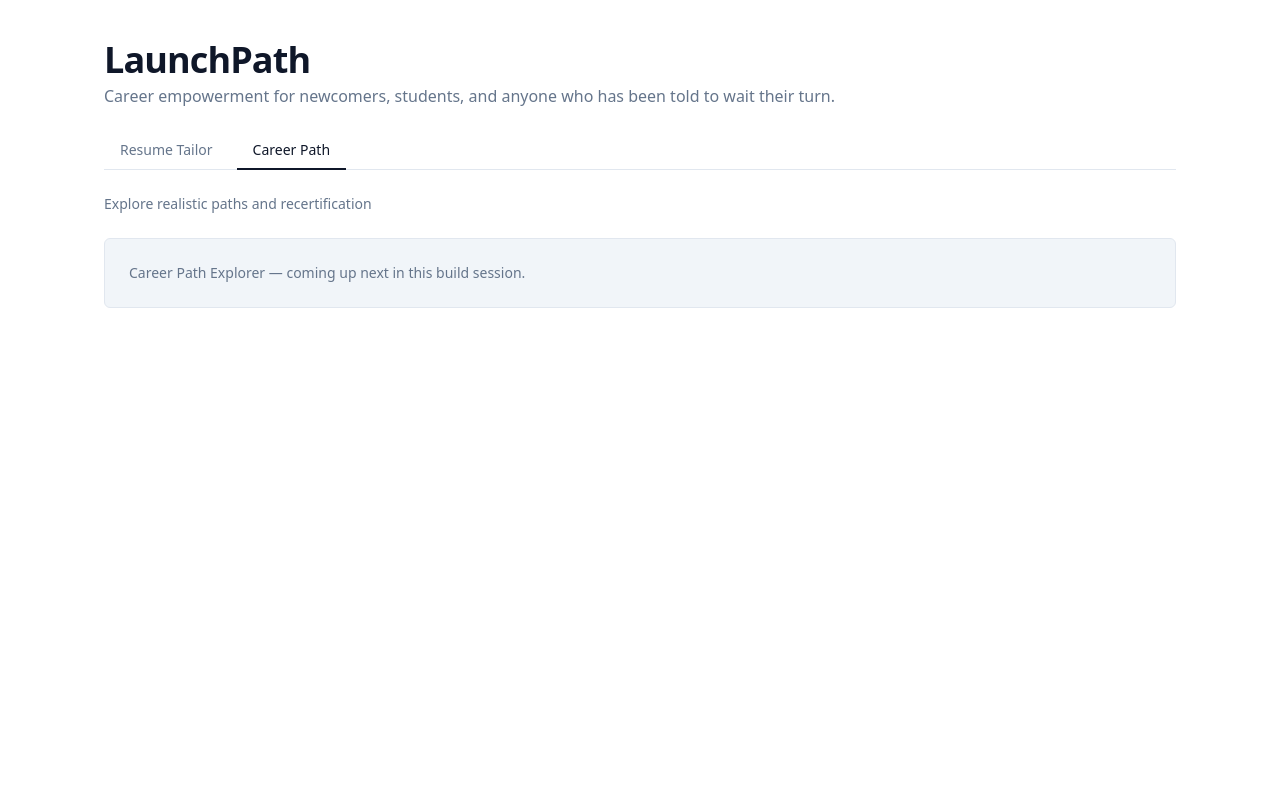
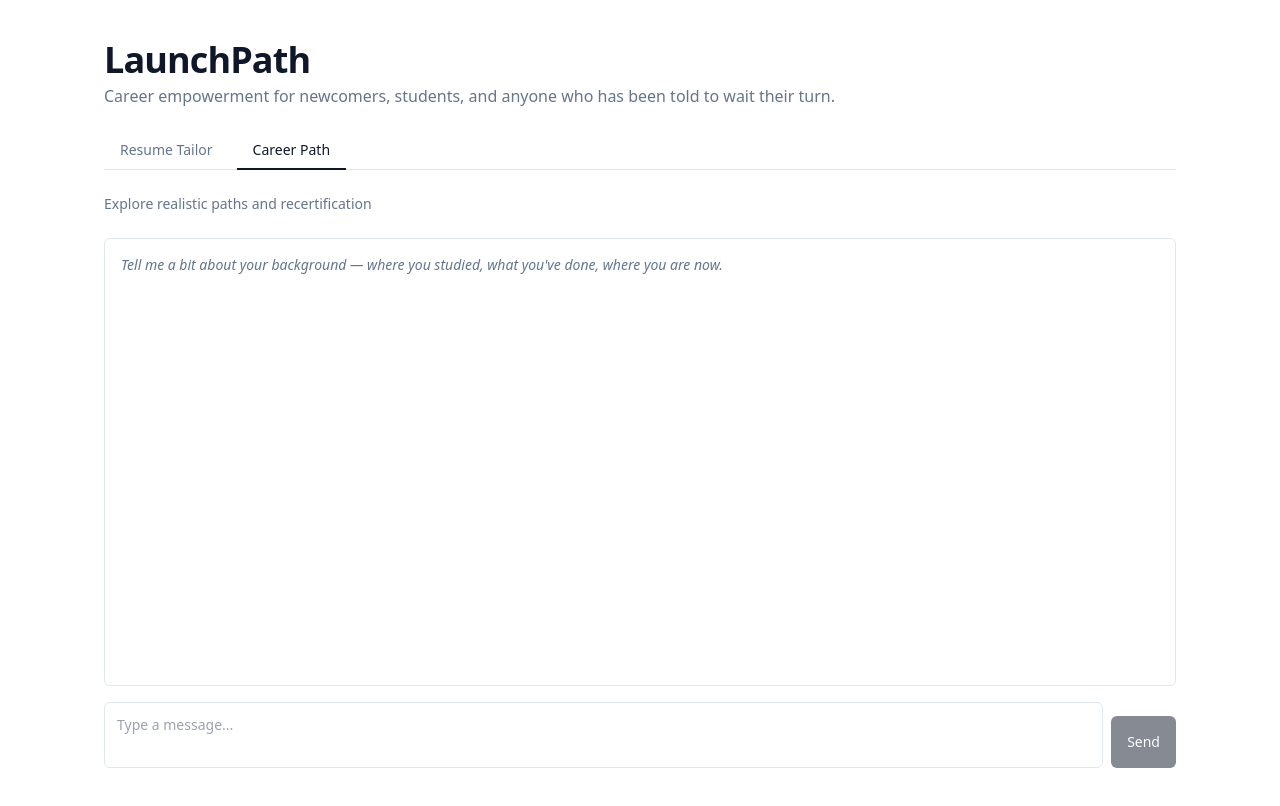
Before and after one commit to GurnoorKhurana/launchpath, a React (Vite) app in the folder client/: page / in a window 1280 px wide. Both pictures are taken after a click on the tab "Career Path". Built offline with nearby package versions, Linux system fonts and the light colour scheme.

Commit message:
feat(client): conversational Career Path Explorer (no roadmap render yet)

```diff
--- /dev/null
+++ b/client/src/components/ChatWindow.tsx
@@ -0,0 +1,47 @@
+import { useEffect, useRef } from "react";
+import type { ChatMessage } from "@/lib/api";
+
+interface ChatWindowProps {
+  messages: ChatMessage[];
+  loading: boolean;
+  renderAssistant?: (content: string, index: number) => React.ReactNode;
+}
+
+export function ChatWindow({ messages, loading, renderAssistant }: ChatWindowProps) {
+  const endRef = useRef<HTMLDivElement>(null);
+
+  useEffect(() => {
+    endRef.current?.scrollIntoView({ behavior: "smooth", block: "end" });
+  }, [messages.length, loading]);
+
+  return (
+    <div className="h-[28rem] overflow-y-auto p-4 rounded-md border border-border bg-background space-y-3">
+      {messages.length === 0 && (
+        <p className="text-sm text-muted-foreground italic">
+          Tell me a bit about your background — where you studied, what you've done, where you are now.
+        </p>
+      )}
+      {messages.map((m, i) => (
+        <div
+          key={i}
+          className={
+            "max-w-[85%] px-4 py-2 rounded-md text-sm " +
+            (m.role === "user"
+              ? "ml-auto bg-primary text-primary-foreground"
+              : "mr-auto bg-muted text-foreground")
+          }
+        >
+          {m.role === "assistant" && renderAssistant
+            ? renderAssistant(m.content, i)
+            : <span className="whitespace-pre-wrap">{m.content}</span>}
+        </div>
+      ))}
+      {loading && (
+        <div className="mr-auto max-w-[85%] px-4 py-2 rounded-md text-sm bg-muted text-muted-foreground italic">
+          Thinking...
+        </div>
+      )}
+      <div ref={endRef} />
+    </div>
+  );
+}
--- a/client/src/features/CareerChatPanel.tsx
+++ b/client/src/features/CareerChatPanel.tsx
@@ -1,7 +1,80 @@
+import { useState } from "react";
+import { careerChat, type ChatMessage } from "@/lib/api";
+import { ChatWindow } from "@/components/ChatWindow";
+
 export default function CareerChatPanel() {
+  const [messages, setMessages] = useState<ChatMessage[]>([]);
+  const [input, setInput] = useState("");
+  const [loading, setLoading] = useState(false);
+  const [error, setError] = useState<string | null>(null);
+
+  async function onSend() {
+    const text = input.trim();
+    if (!text || loading) return;
+    setError(null);
+    setInput("");
+    const next: ChatMessage[] = [...messages, { role: "user", content: text }];
+    setMessages(next);
+    setLoading(true);
+    try {
+      const out = await careerChat(next);
+      setMessages([...next, { role: "assistant", content: out.assistantMessage }]);
+    } catch (e: any) {
+      setError(e?.message ?? "Something went wrong");
+      // Roll back so the user can retry without re-typing.
+      setMessages(messages);
+      setInput(text);
+    } finally {
+      setLoading(false);
+    }
+  }
+
+  function onKey(e: React.KeyboardEvent<HTMLTextAreaElement>) {
+    if (e.key === "Enter" && !e.shiftKey) {
+      e.preventDefault();
+      onSend();
+    }
+  }
+
+  function reset() {
+    setMessages([]);
+    setInput("");
+    setError(null);
+  }
+
   return (
-    <div className="p-6 rounded-md border border-border bg-muted text-sm text-muted-foreground">
-      Career Path Explorer — coming up next in this build session.
+    <div className="space-y-4">
+      <ChatWindow messages={messages} loading={loading} />
+
+      <div className="flex gap-2 items-end">
+        <textarea
+          value={input}
+          onChange={(e) => setInput(e.target.value)}
+          onKeyDown={onKey}
+          placeholder="Type a message..."
+          rows={2}
+          className="flex-1 p-3 rounded-md border border-border bg-background text-sm resize-none"
+        />
+        <button
+          onClick={onSend}
+          disabled={loading || input.trim().length === 0}
+          className="px-4 py-2 h-[3.25rem] rounded-md bg-primary text-primary-foreground text-sm font-medium disabled:opacity-50 disabled:cursor-not-allowed"
+        >
+          Send
+        </button>
+      </div>
+
+      {error && (
+        <div className="p-3 rounded-md border border-red-200 bg-red-50 text-red-900 text-sm">
+          {error}
+        </div>
+      )}
+
+      {messages.length > 0 && (
+        <button onClick={reset} className="text-xs text-muted-foreground underline">
+          Start over
+        </button>
+      )}
     </div>
   );
 }
--- a/client/src/lib/api.ts
+++ b/client/src/lib/api.ts
@@ -16,3 +16,21 @@ export async function tailor(resumeText: string, jobText: string): Promise<Tailo
   }
   return res.json();
 }
+
+export interface ChatMessage {
+  role: "user" | "assistant";
+  content: string;
+}
+
+export async function careerChat(messages: ChatMessage[]): Promise<{ assistantMessage: string }> {
+  const res = await fetch("/api/career-chat", {
+    method: "POST",
+    headers: { "Content-Type": "application/json" },
+    body: JSON.stringify({ messages }),
+  });
+  if (!res.ok) {
+    const body = await res.json().catch(() => ({}));
+    throw new Error(body.error ?? `Request failed: ${res.status}`);
+  }
+  return res.json();
+}
```
